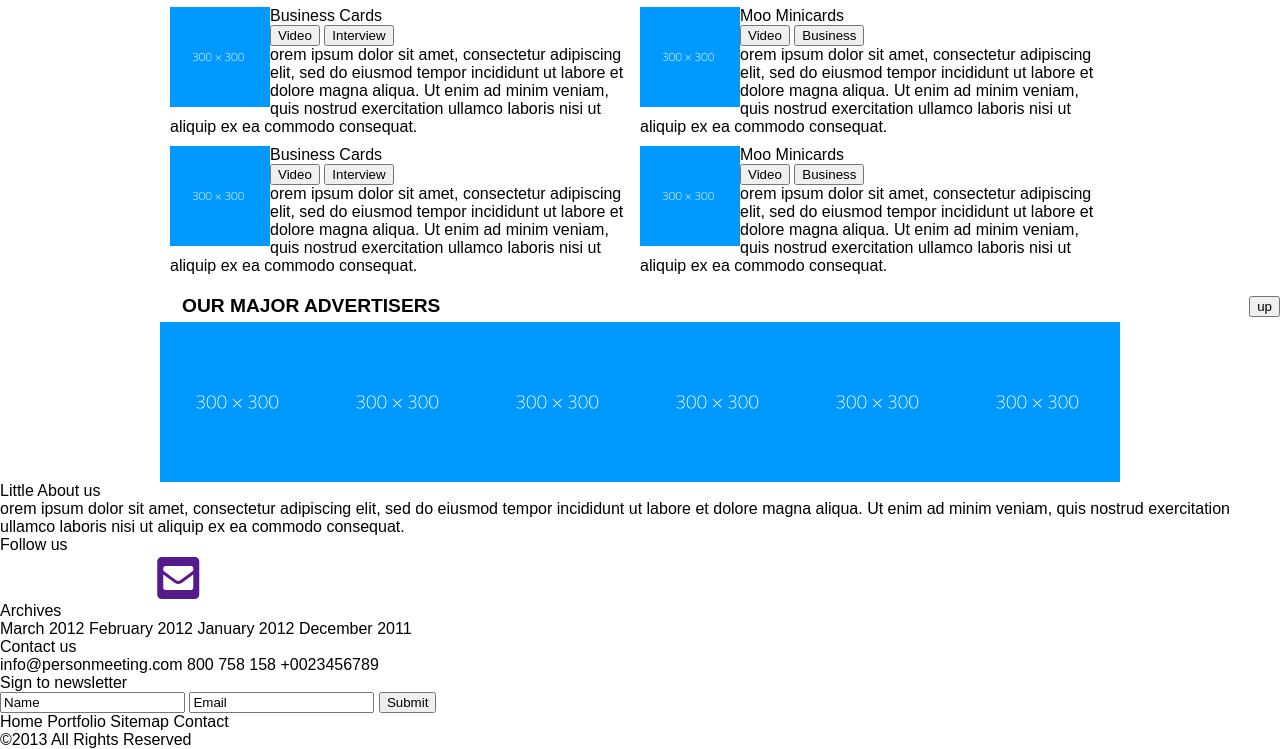
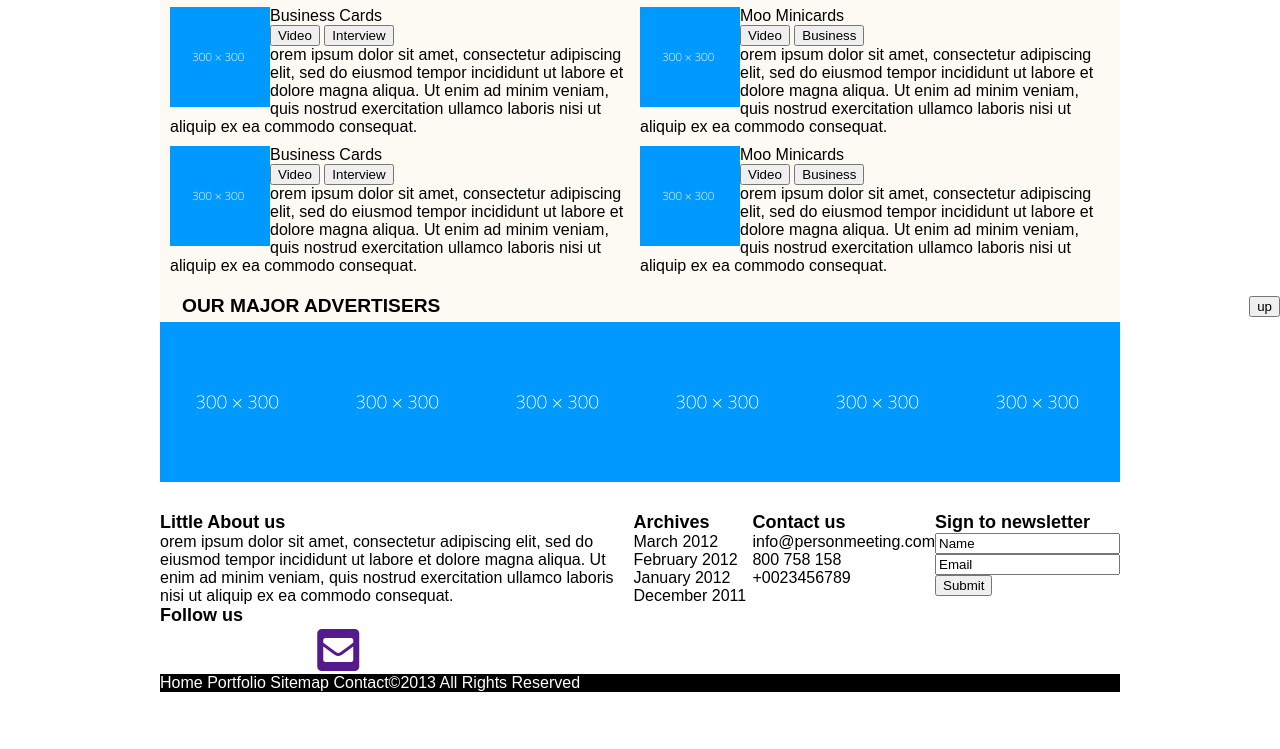
Before and after one commit to wkedarprdxn/GraphicsUmbrella, a plain HTML site: page index.html in a window 1280 px wide. Shown: the part 483-1232 px from the top of the page. After the commit the page ends 1175 px from the top, so only its background shows below. Drawn offline with Linux system fonts and the light colour scheme.

Commit message:
Css for footer section

```diff
--- a/assets/css/style.css
+++ b/assets/css/style.css
@@ -309,6 +309,7 @@ header div {
 =================================*/
 
 main {
+    background-color: rgb(253, 250, 244);
     max-width: 960px;
     margin-left: auto;
     margin-right: auto;
@@ -421,6 +422,27 @@ main {
   footer styling ends here
 =================================*/
 
+footer {
+    margin-top: 30px;
+    max-width: 960px;
+    margin-left: auto;
+    margin-right: auto;
+}
+
+.container-wrap {
+    display: flex;
+}
+
+.container-wrap h3 {
+    font-size: large;
+    font-weight: bold;
+}
+
+.footer-end-row {
+    background-color: black;
+    color: white;
+}
+
 
 /*media query starts*/
 
```
